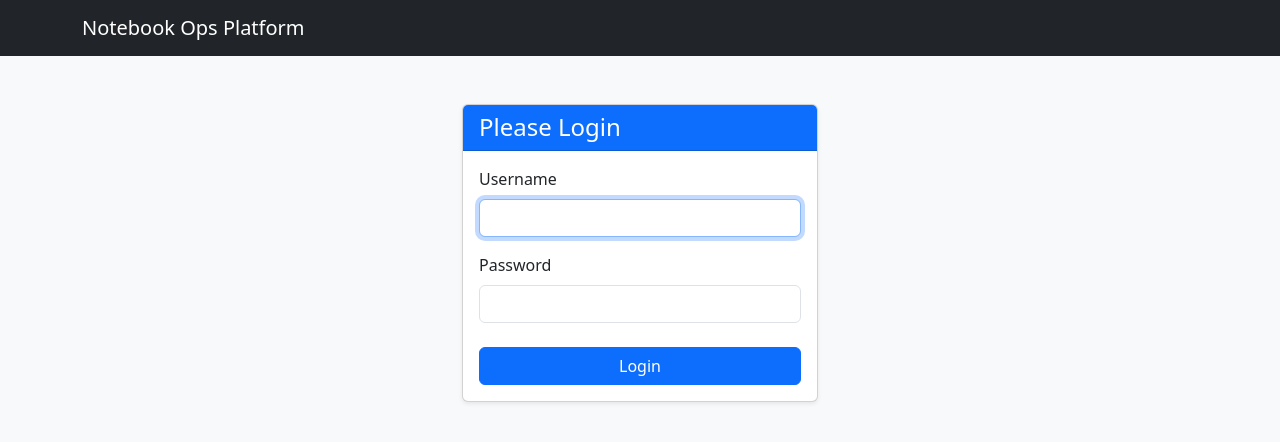
After one commit to prathikanand7/dev-ops, a Django app: page /login/ in a window 1280 px wide. The commit adds this page. Shown: the top 442 px of the page. Run offline with Django 5.2, Linux system fonts and the light colour scheme; parts of the project's set-up code (start-up, migrations or seed data) failed here and were passed over.

Commit message:
Update form and add download as zip

```diff
--- /dev/null
+++ b/server/jobs/templates/base.html
@@ -0,0 +1,42 @@
+<!DOCTYPE html>
+<html>
+<head>
+    <title>{% block title %}Notebook Ops Platform{% endblock %}</title>
+    <link href="https://cdn.jsdelivr.net/npm/bootstrap@5.3.0/dist/css/bootstrap.min.css" rel="stylesheet">
+    <meta name="csrf-token" content="{{ csrf_token }}">
+    {% block extra_head %}{% endblock %}
+</head>
+<body class="bg-light">
+
+<nav class="navbar navbar-dark bg-dark mb-4">
+    <div class="container">
+        <a href="{% url 'dashboard' %}" class="navbar-brand text-decoration-none">Notebook Ops Platform</a>
+
+        <div class="d-flex gap-2 align-items-center">
+            {% if user.is_authenticated %}
+                <a href="{% url 'upload_notebook' %}" class="btn btn-outline-light btn-sm">+ Upload New Notebook</a>
+
+                {% if user.is_staff or user.is_superuser %}
+                    <a href="{% url 'admin:index' %}" class="btn btn-outline-info btn-sm">Admin Panel</a>
+                {% endif %}
+
+                <form method="post" action="{% url 'logout' %}" class="m-0">
+                    {% csrf_token %}
+                    <button type="submit" class="btn btn-outline-danger btn-sm">Logout</button>
+                </form>
+            {% endif %}
+        </div>
+    </div>
+</nav>
+
+<div class="container">
+    {% block content %}
+    {% endblock %}
+</div>
+
+<script src="https://cdn.jsdelivr.net/npm/bootstrap@5.3.0/dist/js/bootstrap.bundle.min.js"></script>
+{% block extra_js %}
+{% endblock %}
+
+</body>
+</html>
--- /dev/null
+++ b/server/jobs/templates/login.html
@@ -0,0 +1,36 @@
+{% extends 'base.html' %}
+
+{% block title %}Login - Notebook Platform{% endblock %}
+
+{% block content %}
+<div class="row justify-content-center mt-5">
+    <div class="col-md-4">
+        <div class="card shadow-sm">
+            <div class="card-header bg-primary text-white">
+                <h4 class="mb-0">Please Login</h4>
+            </div>
+            <div class="card-body">
+                <form method="post">
+                    {% csrf_token %}
+
+                    {% if form.errors %}
+                        <div class="alert alert-danger small">Invalid username or password.</div>
+                    {% endif %}
+
+                    <div class="mb-3">
+                        <label for="id_username" class="form-label">Username</label>
+                        <input type="text" name="username" class="form-control" id="id_username" required autofocus>
+                    </div>
+
+                    <div class="mb-4">
+                        <label for="id_password" class="form-label">Password</label>
+                        <input type="password" name="password" class="form-control" id="id_password" required>
+                    </div>
+
+                    <button type="submit" class="btn btn-primary w-100">Login</button>
+                </form>
+            </div>
+        </div>
+    </div>
+</div>
+{% endblock %}
--- a/server/jobs/urls.py
+++ b/server/jobs/urls.py
@@ -13,4 +13,5 @@ urlpatterns = [
     path('api/delete-job/<str:job_id>/', views.delete_job, name='delete_job'),
     path('api/run/', TriggerJobAPI.as_view(), name='trigger_job'),
     path('api/jobs/<str:job_id>/complete/', views.job_complete_callback, name='job_complete_callback'),
+    path('api/jobs/poll-status/', views.poll_job_statuses, name='poll_job_statuses'),
 ]
--- a/server/notebook_platform/settings.py
+++ b/server/notebook_platform/settings.py
@@ -129,3 +129,8 @@ CELERY_BROKER_URL = 'redis://localhost:6379/0'
 CELERY_RESULT_BACKEND = 'redis://localhost:6379/0'
 CELERY_ACCEPT_CONTENT = ['json']
 CELERY_TASK_SERIALIZER = 'json'
+
+# Authentication Settings
+LOGIN_URL = 'login'
+LOGIN_REDIRECT_URL = 'dashboard'
+LOGOUT_REDIRECT_URL = 'login'
--- a/server/notebook_platform/urls.py
+++ b/server/notebook_platform/urls.py
@@ -1,11 +1,25 @@
 from django.contrib import admin
 from django.urls import path, include
+from django.contrib.auth import views as auth_views
 from django.conf import settings
 from django.conf.urls.static import static
+from django.shortcuts import redirect
+
+# Function to handle root URL behavior
+def root_redirect(request):
+    if request.user.is_authenticated:
+        return redirect('dashboard')
+    else:
+        return redirect('login')
+
 
 urlpatterns = [
     path('admin/', admin.site.urls),
-    path('', include('jobs.urls')), # Connect your app
+    path('', root_redirect, name='root'),
+    path('login/', auth_views.LoginView.as_view(template_name='login.html', redirect_authenticated_user=True), name='login'),
+    path('logout/', auth_views.LogoutView.as_view(next_page='login'), name='logout'),
+
+    path('', include('jobs.urls')),
 ]
 
 # TODO: This must be changed for prod
```
Also changed, not shown: server/jobs/templates/dashboard.html (+51 -25 lines), server/jobs/templates/upload.html (+14 -12 lines), server/jobs/views.py (+21 -0 lines), server/requirements.txt (added, +7 -0 lines), worker/worker.py (+8 -1 lines), readme.md.
